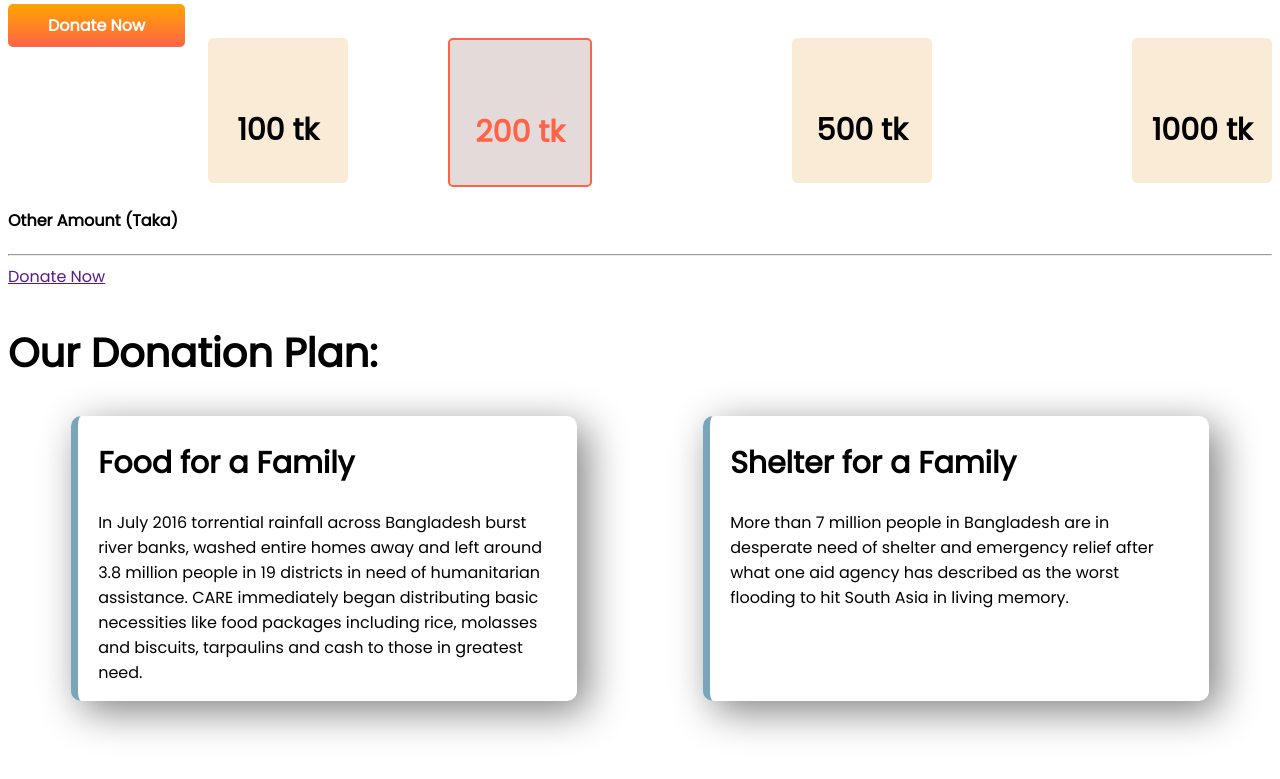
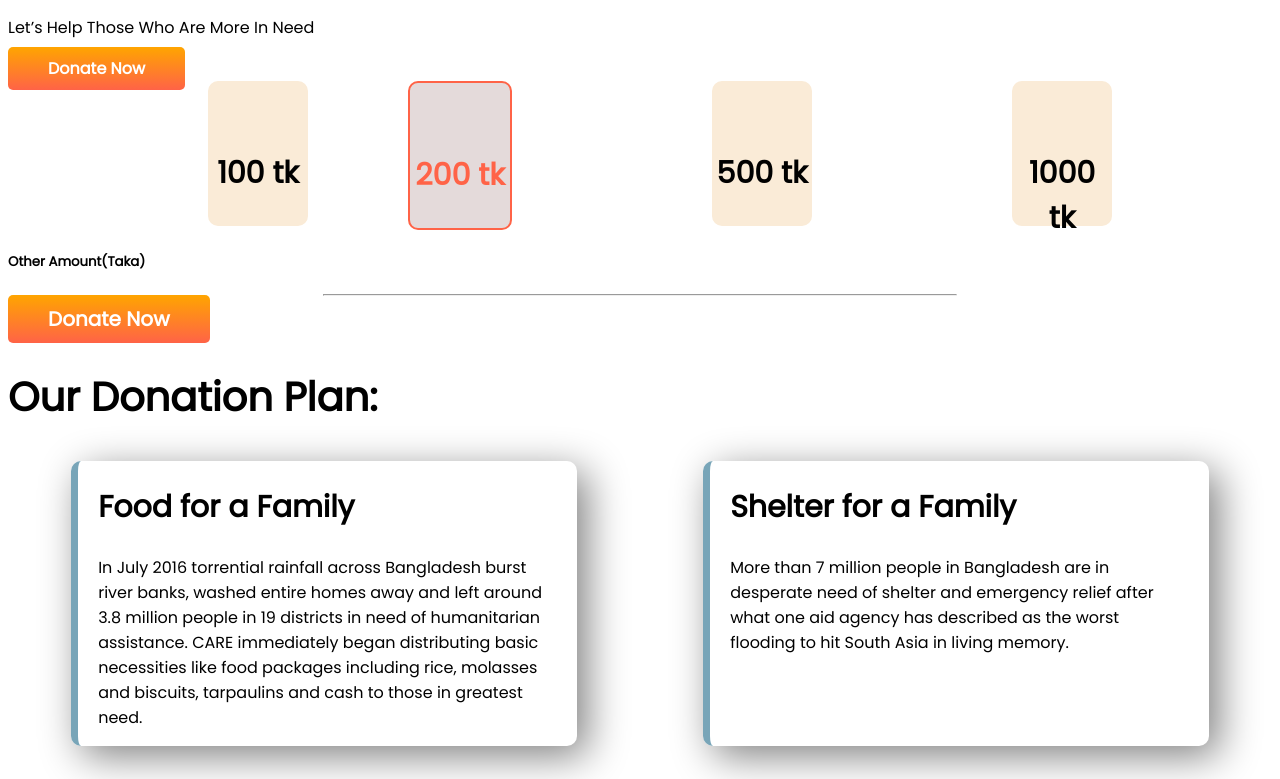
Before and after one commit to Bishu-das/teeny-tiny-party, a plain HTML site: page index.html in a window 1280 px wide. Shown: the part 831-1610 px from the top of the page. Drawn offline with Linux system fonts and the light colour scheme.

Commit message:
initial changed

```diff
--- a/index.html
+++ b/index.html
@@ -1,4 +1,4 @@
-++-*<!DOCTYPE html>
+<!DOCTYPE html>
 <html lang="en">
 <head>
     <meta charset="UTF-8">
@@ -14,11 +14,11 @@
     <div class="Floods">
         <img src="images/donation14.webp" alt="">
         <div>
-            <h1 class="centered"><span class="White-color">Floods</span> in Bangladesh</h1>
+            <h1 class="centered">Floods in Bangladesh</h1>
             <p class="middle">AN UNPRECEDENTED EMERGENCY WHERE EMERGENCIES ARE THE PRECEDENT</p>
         </div>
+    </div>
 
-    </div>
     <section class="Help the People">
         <div>
             <h2 class="">Donate For Bangladesh</h2>
@@ -26,6 +26,7 @@
             <a class="link-button" href="Donate Now">Donate Now</a>
         </div>
     </section>
+
     <section>
         <div class="container">
             <div class="amount"><h2>100 tk</h2></div>
@@ -34,8 +35,9 @@
             <div class="amount-4"><h2>1000 tk</h2></div>
         </div>
     </section>
-    <section >
-        <div><h4>Other Amount (Taka)</h4>
+    <section class="other-amount">
+        <div>
+            <h5>Other Amount(Taka)</h5>
             <hr>
             <a href="">Donate Now</a>
         </div>
@@ -53,6 +55,7 @@
             </div>
         </div>
     </section>
+
     <section class="Survival race flexible-container">
         <div class="half-width">
             <img src="images/donation10.jpg" alt="">
--- a/style.css
+++ b/style.css
@@ -17,6 +17,7 @@ h2{
 }
 img{
     margin-block: auto;
+    width: 100%;
 }
 p{
     margin-right: 20px;
@@ -56,37 +57,38 @@ footer{
     text-align: center;
 }
 .amount{
-    width: 25%;
+    width: 100px;
     height: 100px;
     background-color: antiquewhite;
-    border-radius: 5px;
+    border-radius: 10px;
     padding-top: 45px;
     margin-left: 200px;
+    text-align: 50%;
 }
 .amount-2{
-    width: 25%;
+    width: 100px;
     height: 100px;
     padding-top: 45px;
     margin-left: 100px;
     background-color: rgb(228, 218, 218);
-    border-radius: 5px;
+    border-radius: 10px;
     color: tomato;
     border: 2px solid tomato;
 }
 .amount-3{
-    width: 25%;
+    width: 100px;
     height: 100px;
     background-color: antiquewhite;
-    border-radius: 5px;
+    border-radius: 10px;
     padding-top: 45px;
     margin-left: 200px;
 
 }
 .amount-4{
-    width: 25%;
+    width: 100px;
     height: 100px;
     background-color: antiquewhite;
-    border-radius: 5px;
+    border-radius: 10px;
     padding-top: 45px;
     margin-left: 200px;
 }
@@ -111,22 +113,18 @@ footer{
 .White-color{
     color: rgb(0, 15, 7);
 }
-.other-amount{
-    color: gray;
-    font-size: 30px;
-    font-weight: 50px;
-    text-align: center;
-    padding-top: 45px;
-}
 .other-amount hr{
     width: 50%;
 }
 .other-amount a{
-    background-color: rgb(209,55,8);
-    color: rgb(247, 251, 255);
+    background-image: linear-gradient(orange, tomato);
+    color: white;
     border-radius: 5px;
     margin-top: 60px;
-    font-size: 25px;
-    font-weight: bolder;
-    padding: 5px 10px;
+    font-size: 20px;
+    font-weight: 700;
+    padding: 10px 40px;
+    text-decoration:none;
+    text-align: center;
+    margin : 0 auto;
 }
```
